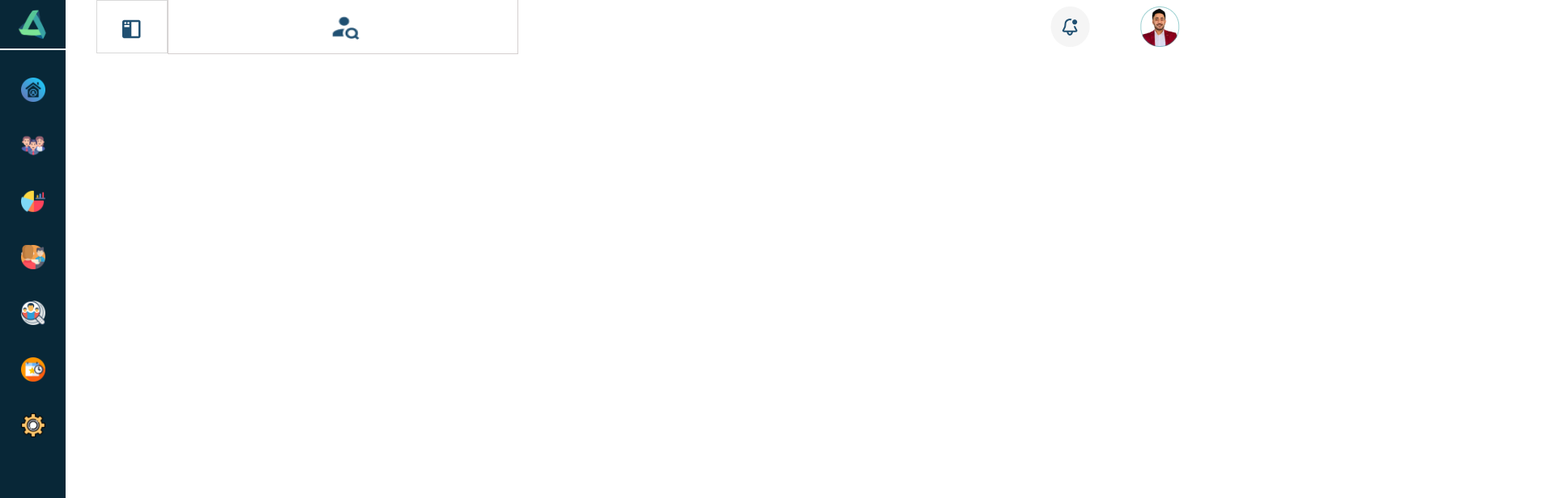
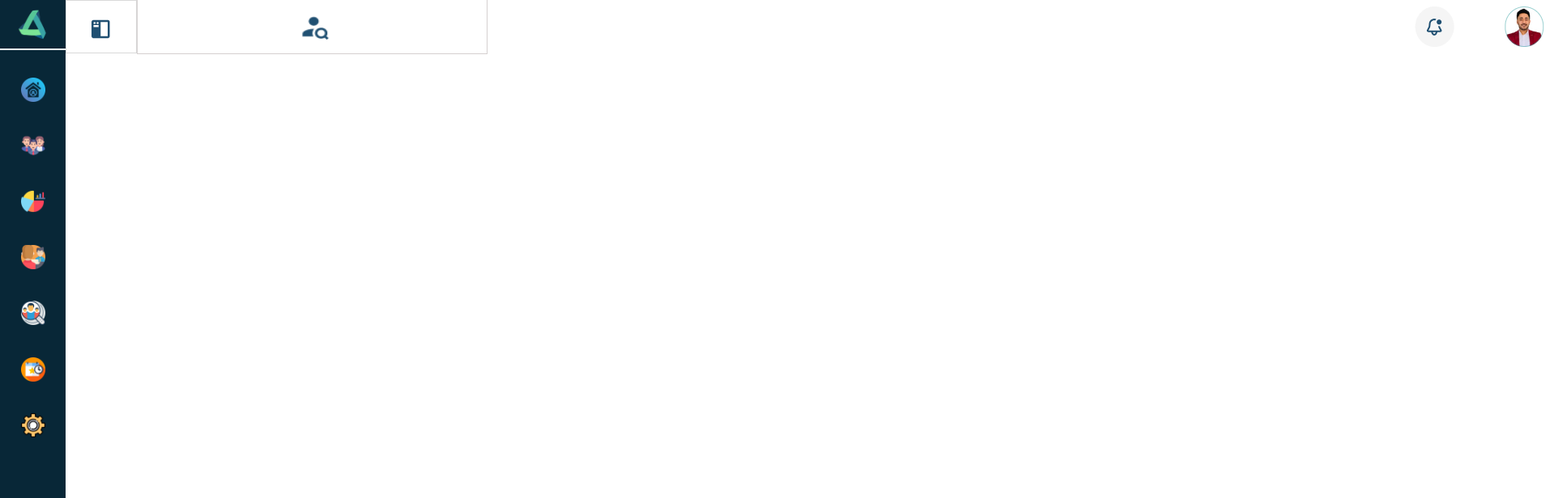
Before and after one commit to siddhesh-pansare/MyView-Frontend, an Angular app: page /header in a window 1536 px wide. Shown: the top 616 px of the page at 81% size, 1919 px wide, since content can reach past the window. Built offline with nearby package versions, Linux system fonts and the light colour scheme.

Commit message:
header responsiveness fixed

```diff
--- a/src/app/modules/shared-modules/shared-components/header/header.component.css
+++ b/src/app/modules/shared-modules/shared-components/header/header.component.css
@@ -6,7 +6,9 @@ html{
     height: 66px;
     background-color:rgba(255,255,255,1);
 }
-
+.container{
+    margin-left: 30px;
+}
 .col{
     padding: 0px 0px 0px 0px;
 }
@@ -84,3 +86,8 @@ a,a:hover{
 
     }
 }
+@media (min-width:1500px) and (max-width:1980px){
+   .rightitems{
+    margin-right: -500px;
+   }
+}
--- a/src/app/modules/shared-modules/shared-components/header/header.component.html
+++ b/src/app/modules/shared-modules/shared-components/header/header.component.html
@@ -20,7 +20,7 @@
     </div>
 
     <!-- Right-aligned content -->
-    <div class="row align-items-center">
+    <div class="row align-items-center rightitems">
       <div class="col">
         <!-- Notification icon -->
         <a class="nav-link" href="#">
```
